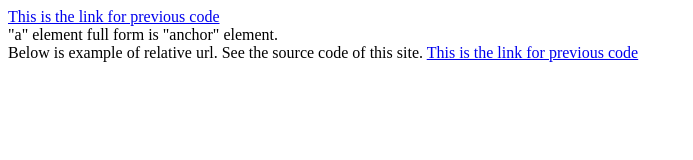
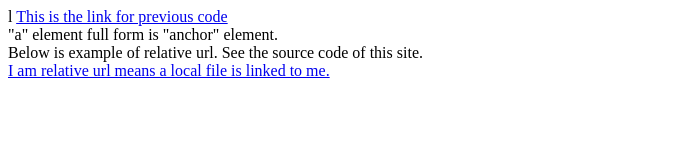
Before and after one commit to Abhi4244/Code1.8, a plain HTML site: page index.html in a window 1280 px wide. Shown: the whole page, without its empty margins (0-693 px from the left). Drawn offline with Linux system fonts and the light colour scheme.

Commit message:
Update index.html

```diff
--- a/index.html
+++ b/index.html
@@ -1,4 +1,4 @@
-<!DOCTYPE html>
+l<!DOCTYPE html>
 <html >
   <head>
     <title></title>
@@ -6,7 +6,7 @@
   <body>
 <a href="https://Abhi4244.github.io/Code1.7/">This is the link for previous code</a><br>
 "a" element full form is "anchor" element.<br>
-    Below is example of relative url. See the source code of this site.
-    <a href="1.html">This is the link for previous code</a>
+    Below is example of relative url. See the source code of this site.<br>
+    <a href="1.html">I am relative url means a local file is linked to me.</a>
   </body>
 </html>
```
